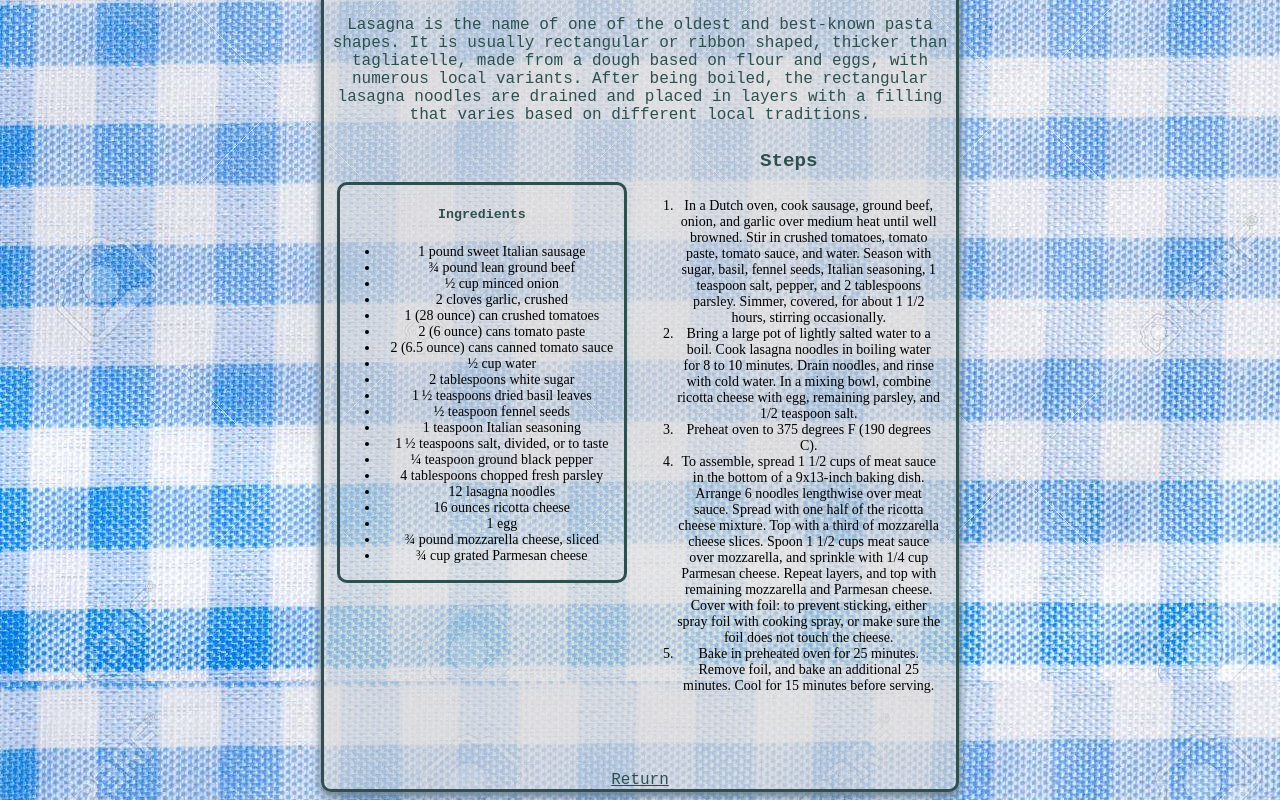
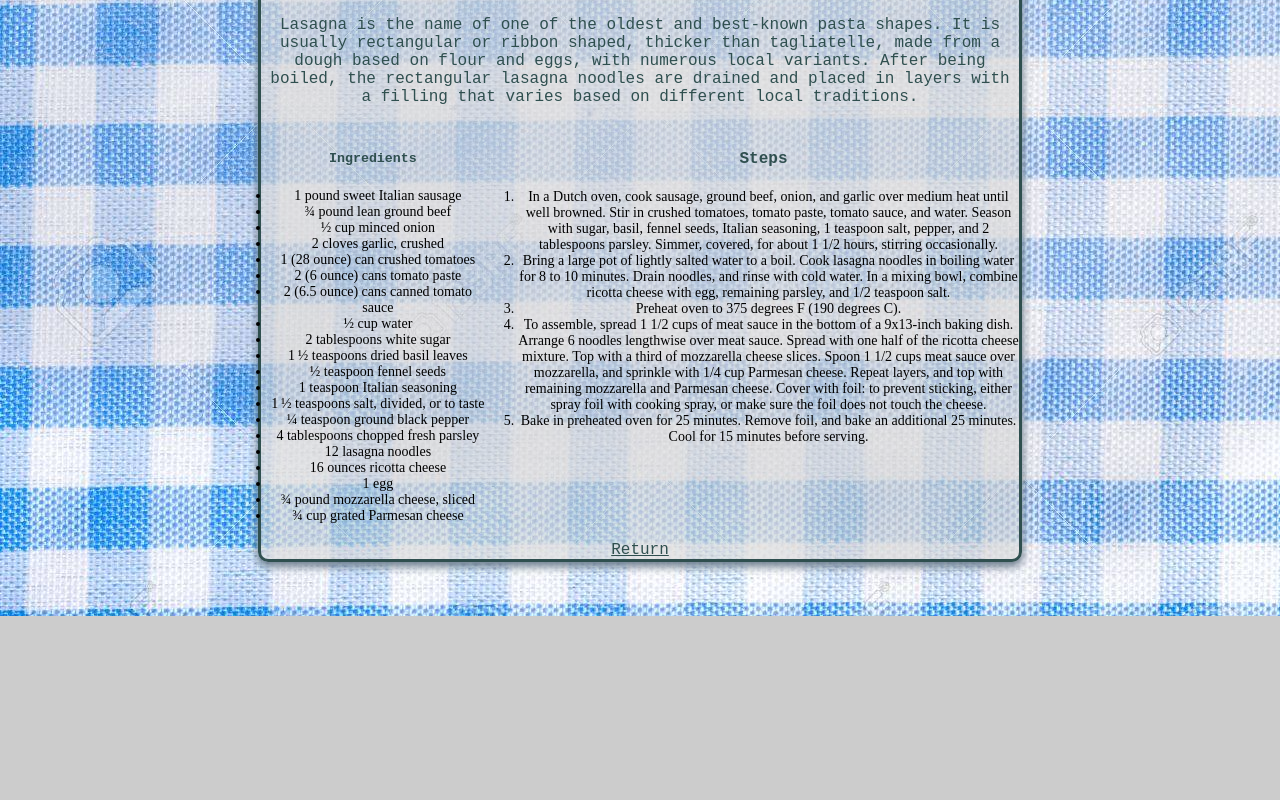
Before and after one commit to xswitch/odin-recipes, a plain HTML site: page recipes/lasagna.html in a window 1280 px wide. Shown: the part 184-984 px from the top of the page. After the commit the page ends 800 px from the top, so only its background shows below. Drawn offline with Linux system fonts and the light colour scheme.

Commit message:
Made the lists flexbox

```diff
--- a/recipes/lasagna.html
+++ b/recipes/lasagna.html
@@ -14,6 +14,7 @@
         <h3 class="dish-intro">The all time favorite when having dinner with kids</h3>
         <p class="dish-describe">Lasagna is the name of one of the oldest and best-known pasta shapes. It is usually rectangular or ribbon shaped, thicker than tagliatelle, made from a dough based on flour and eggs, with numerous local variants. After being boiled, the rectangular lasagna noodles are drained and placed in layers with a filling that varies based on different local traditions. </p>
         <br>
+        <div class="ing">
             <div class="ingredients">
                 <h5 class="bold">Ingredients</h5>
                 <ul>
@@ -50,6 +51,7 @@
                     <li>Bake in preheated oven for 25 minutes. Remove foil, and bake an additional 25 minutes. Cool for 15 minutes before serving.</li>
                 </ol>
             </div>
+        </div>
         <a href="../index.html">Return</a>
     </div>
 </body>
--- a/styles.css
+++ b/styles.css
@@ -7,10 +7,6 @@ h3 {
     color: darkslategray;
     font-family: monospace, sans-serif;
     text-align: center;
-}
-
-h4 {
-    font-size: larger;
 }
 
 .bold {
@@ -49,7 +45,7 @@ p {
     background-color: rgba(216, 216, 216, 0.6);
     border: 3px solid darkslategray;
     margin: auto;
-    width: 50%;
+    width: 60%;
     border-radius: 10px;
     text-align: center;
     box-shadow: 0 4px 8px 1px slategray;
@@ -69,23 +65,25 @@ img {
 }
 
 .ingredients {
-    width: 45%;
+    width: 30;
     text-align: center;
-    border: 3px solid darkslategray;
-    border-radius: 10px;
-    margin-left: 2%;
-    float: left;
-    margin-top: 35px;
+    margin-right: 3%;
 }
 
 .steps {
-    width: 48%;
-    float: left;
-    padding: 10px;
-    position: relative;
-    bottom: 50px;
+    width: 70%;
 }
 
 li {
     font-size: 14px;
 }
+
+.ing {
+    display: flex;
+    justify-content: center;
+}
+
+ul,
+ol {
+    padding-left: 10px;
+}
```
Also changed, not shown: recipes/mac-and-cheese.html (+2 -0 lines), recipes/spaghetti-carbonara.html (+2 -0 lines). Lines whose indentation alone changed are shown as unchanged.
